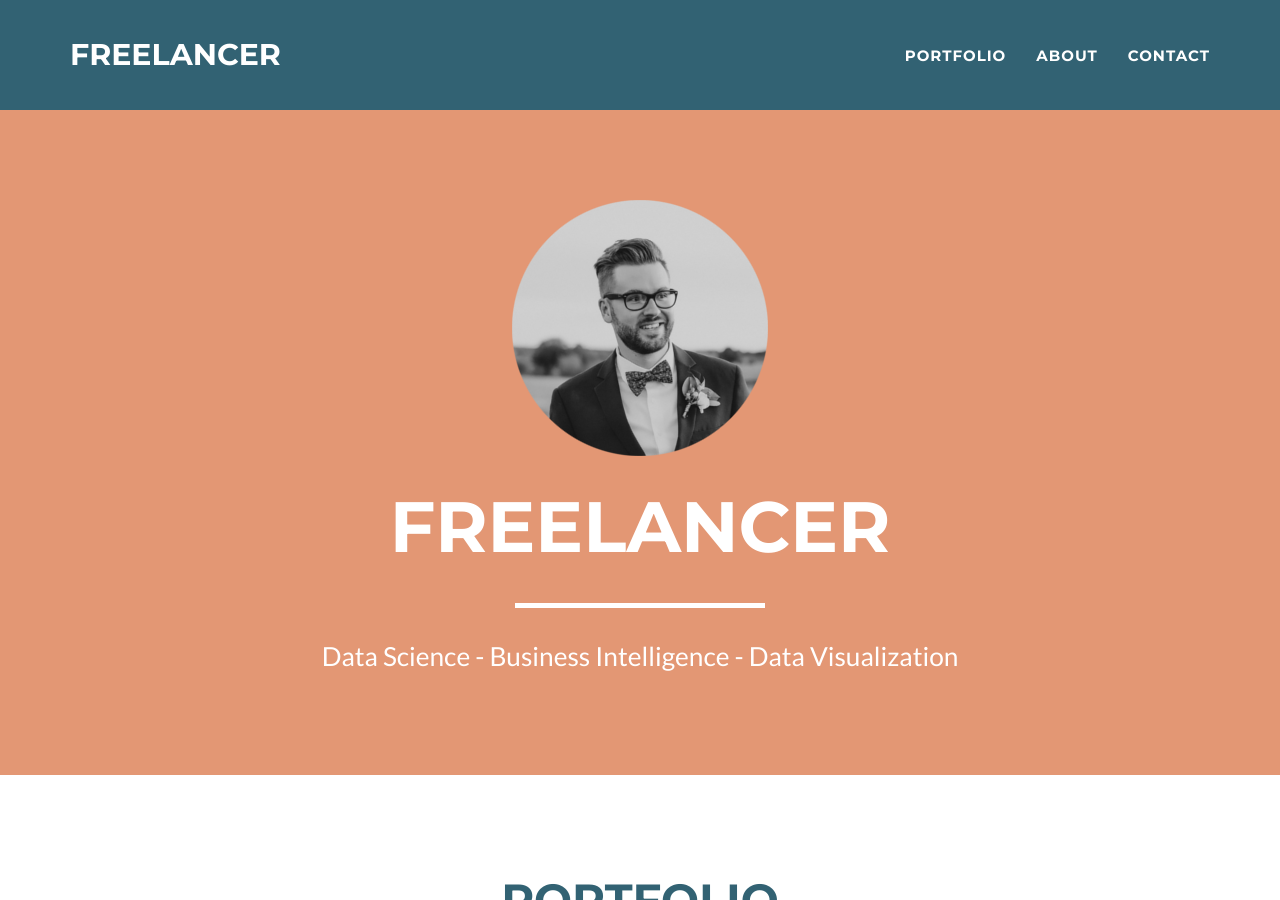
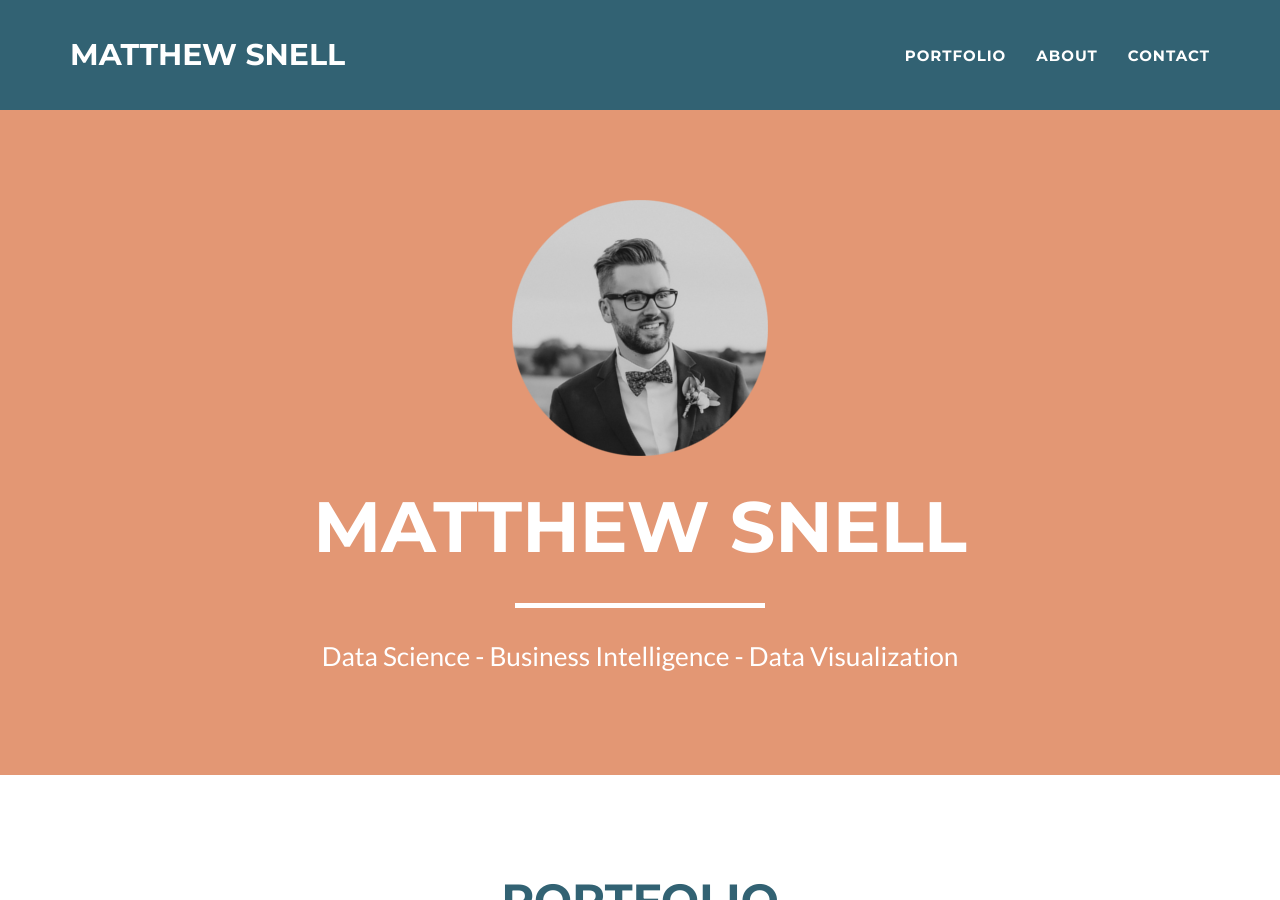
Before and after one commit to SnellOKC/snellokc.github.io, a Jekyll site: the page built from index.html, in a window 1280 px wide and 900 px high. Built offline with Jekyll 4.4.1, drawn with Linux system fonts in a browser that asks for light colours.

Commit message:
Updated title

```diff
--- a/_config.yml
+++ b/_config.yml
@@ -1,5 +1,5 @@
 # Site settings
-title: Freelancer
+title: Matthew Snell
 email: matthewsnellokc@gmail.com
 url: https://snellokc.github.io
 description: "Write an awesome description for your new site here. You can edit this line in _config.yml. It will appear in your document head meta (for Google search results) and in your feed.xml site description."
```
